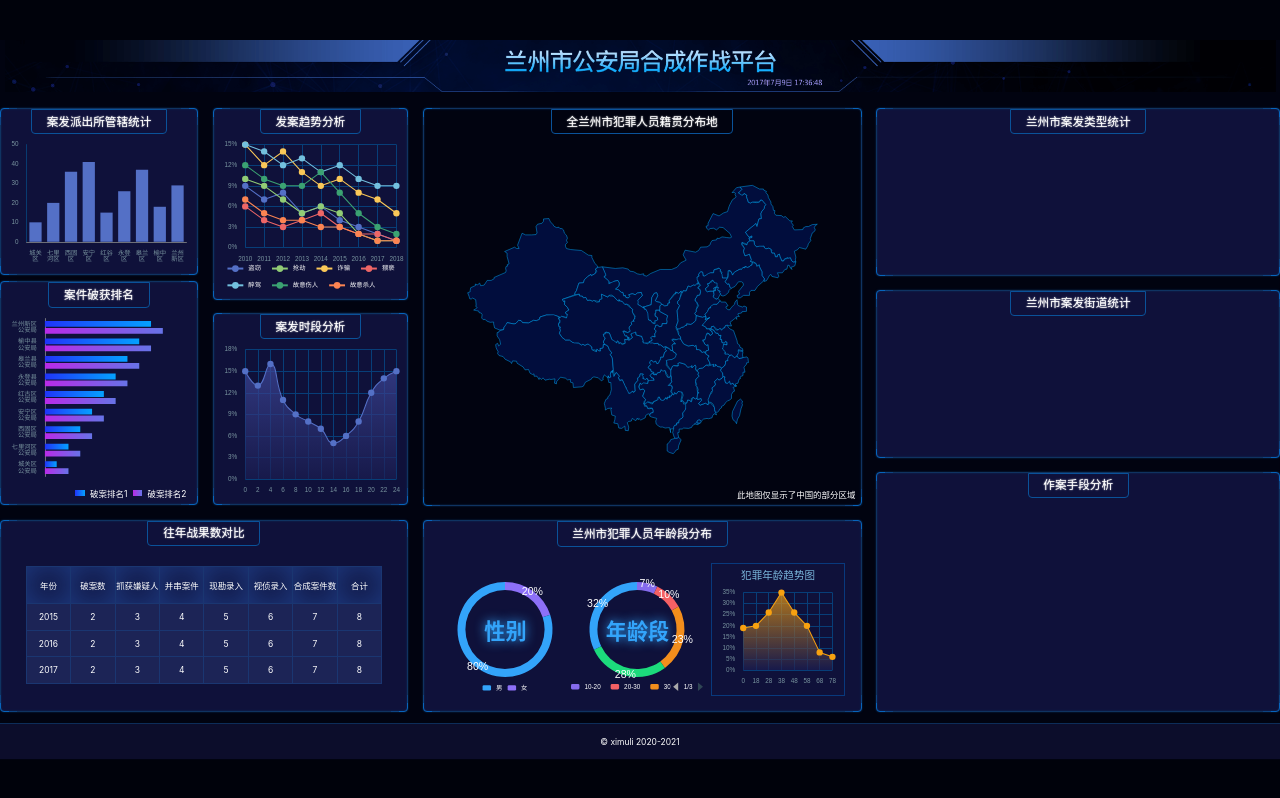
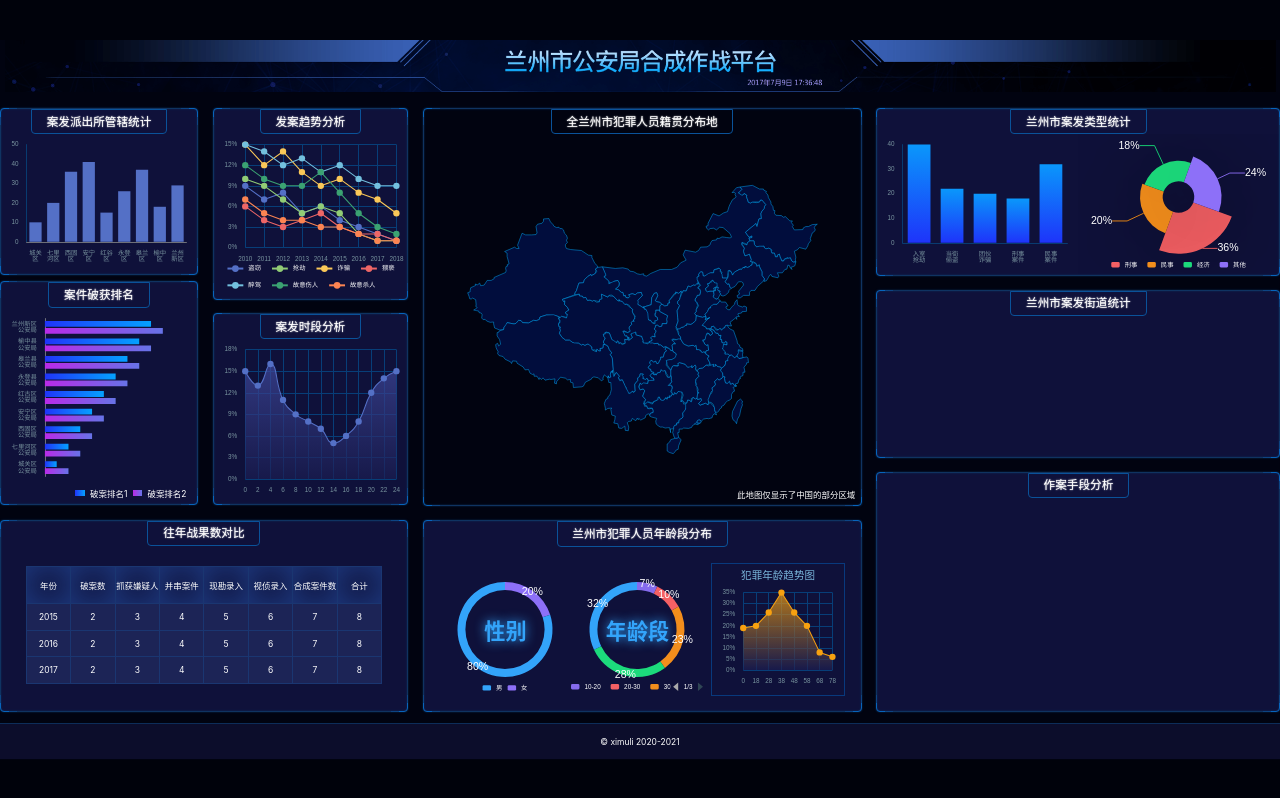
Before and after one commit to ximuli/big-screen-project, a React (Vite) app: page /#/ in a window 1280 px wide. Built offline with nearby package versions, Linux system fonts and the light colour scheme.

Commit message:
add chart10/11

```diff
--- /dev/null
+++ b/src/components/chart-10.tsx
@@ -0,0 +1,52 @@
+import React, { useEffect, useRef } from 'react';
+import * as echarts from 'echarts'
+import { createEchartsOptions } from '../shared/create-echarts-options'
+
+export const Chart10 = () => {
+  const divRef = useRef(null)
+  useEffect(() => {
+    var myChart = echarts.init(divRef.current);
+    var option = createEchartsOptions({
+      xAxis: {
+        data: ['入室抢劫', '当街偷盗', '团伙诈骗', '刑事案件', '民事案件'],
+        axisLabel: {
+          formatter(val) {
+            if (val.length > 2) {
+              const arr = val.split('')
+              arr.splice(2, 0, '\n')
+              return arr.join('')
+            } else {
+              return val
+            }
+          }
+        },
+        axisLine: {
+          lineStyle: {color: '#083B70'}
+        },
+        axisTick: { show: false }
+      },
+      yAxis: {
+        splitLine: { show: false },
+        axisLine: {
+          show: true,
+          lineStyle: { color: '#083b70' }
+        },
+      },
+      series: [{
+        type: 'bar',
+        data: [40, 22, 20, 18, 32],
+        color: new echarts.graphic.LinearGradient(0, 0, 0, 1, [{
+          offset: 0,
+          color: '#0A97FB'
+        }, {
+          offset: 1,
+          color: '#1E34FA'
+        }]),
+      }]
+    });
+    myChart.setOption(option);
+  }, [])
+  return (
+    <div ref={divRef} className="chart"></div>
+  )
+}
--- /dev/null
+++ b/src/components/chart-11.tsx
@@ -0,0 +1,69 @@
+import React, { useEffect, useRef } from 'react';
+import * as echarts from 'echarts'
+import { px } from '../shared/px'
+import { createEchartsOptions } from '../shared/create-echarts-options'
+
+export const Chart11 = () => {
+  const divRef = useRef(null)
+  const colors = ['#F46064', '#F38E1C', '#1CDB7C', '#8D70F8', '#33A4FA'];
+  useEffect(() => {
+    var myChart = echarts.init(divRef.current);
+    var option = createEchartsOptions({
+      color: colors,
+      xAxis: {show: false},
+      yAxis: {show: false},
+      legend: {
+        type: 'scroll',
+        pageIconSize: px(16),
+        pageButtonGap: px(5),
+        pageButtonItemGap: px(5),
+        pageTextStyle: { color: '#fff' },
+        width: '100%',
+        itemWidth: px(16),
+        itemHeight: px(10),
+        bottom: '0',
+        left: 'center',
+        data: [
+          { name: '刑事', textStyle: { color: '#fff' } },
+          { name: '民事', textStyle: { color: '#fff' } },
+          { name: '经济', textStyle: { color: '#fff' } },
+          { name: '其他', textStyle: { color: '#fff' } },
+        ],
+      },
+      series: [
+        {
+          bottom: '10%',
+          startAngle: -20,
+          type: 'pie',
+          radius: ['25%', '90%'],
+          avoidLabelOverlap: false,
+          roseType: 'area',
+          itemStyle: {
+            shadowBlur: px(200),
+            shadowColor: 'rgba(0, 0, 0, 0.5)'
+          },
+          label: {
+            show: true,
+            position: 'outside',
+            textStyle: { color: 'white', fontSize: px(20) },
+            distanceToLabelLine: 0,
+            formatter(options) {
+              return options.value * 100 + '%';
+            }
+          },
+          labelLine: {show: true, length: 0},
+          data: [
+            {value: 0.36, name: '刑事'},
+            {value: 0.20, name: '民事'},
+            {value: 0.18, name: '经济'},
+            {value: 0.24, name: '其他'},
+          ]
+        }
+      ]
+    });
+    myChart.setOption(option);
+  }, [])
+  return (
+    <div ref={divRef} className="chart"></div>
+  )
+}
--- a/src/pages/home.scss
+++ b/src/pages/home.scss
@@ -98,6 +98,7 @@
       .chart {
         flex-grow: 1;
         width: 100%;
+        height: 100%;
       }
     }
     .破获排名 {
--- a/src/pages/home.tsx
+++ b/src/pages/home.tsx
@@ -9,6 +9,8 @@
 import { Chart7 } from '../components/chart-7';
 import { Chart8 } from '../components/chart-8';
 import { Chart9 } from '../components/chart-9';
+import { Chart10 } from '../components/chart-10';
+import { Chart11 } from '../components/chart-11';
 
 export const Home = () => {
   const currentYear = new Date().getFullYear()
@@ -42,7 +44,8 @@
           <div className="bordered row1 案发类型">
             <h2>兰州市案发类型统计</h2>
             <div className="charts">
-
+              <Chart10 />
+              <Chart11 />
             </div>
           </div>
           <div className="bordered row2 案发街道">
```
